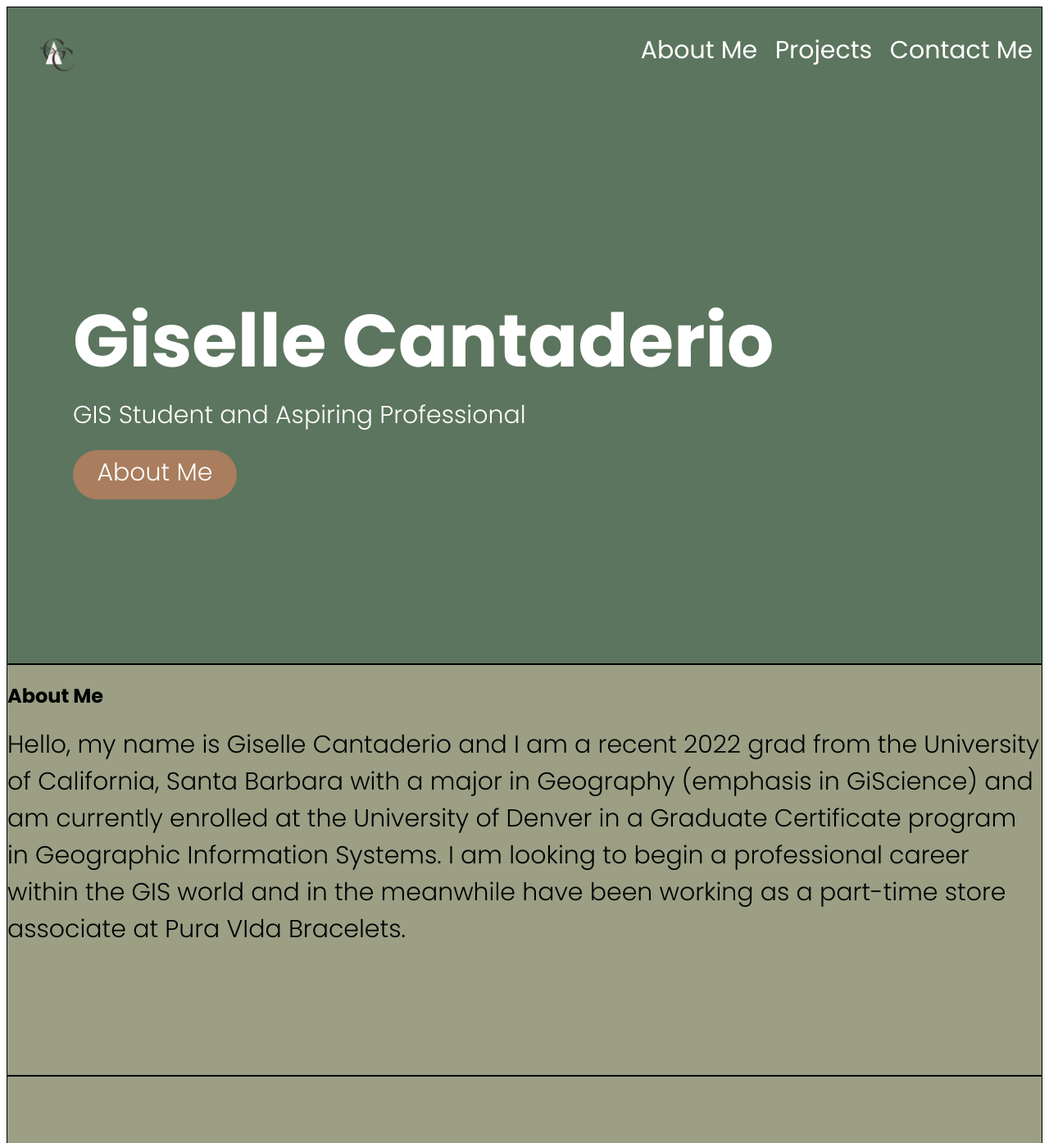
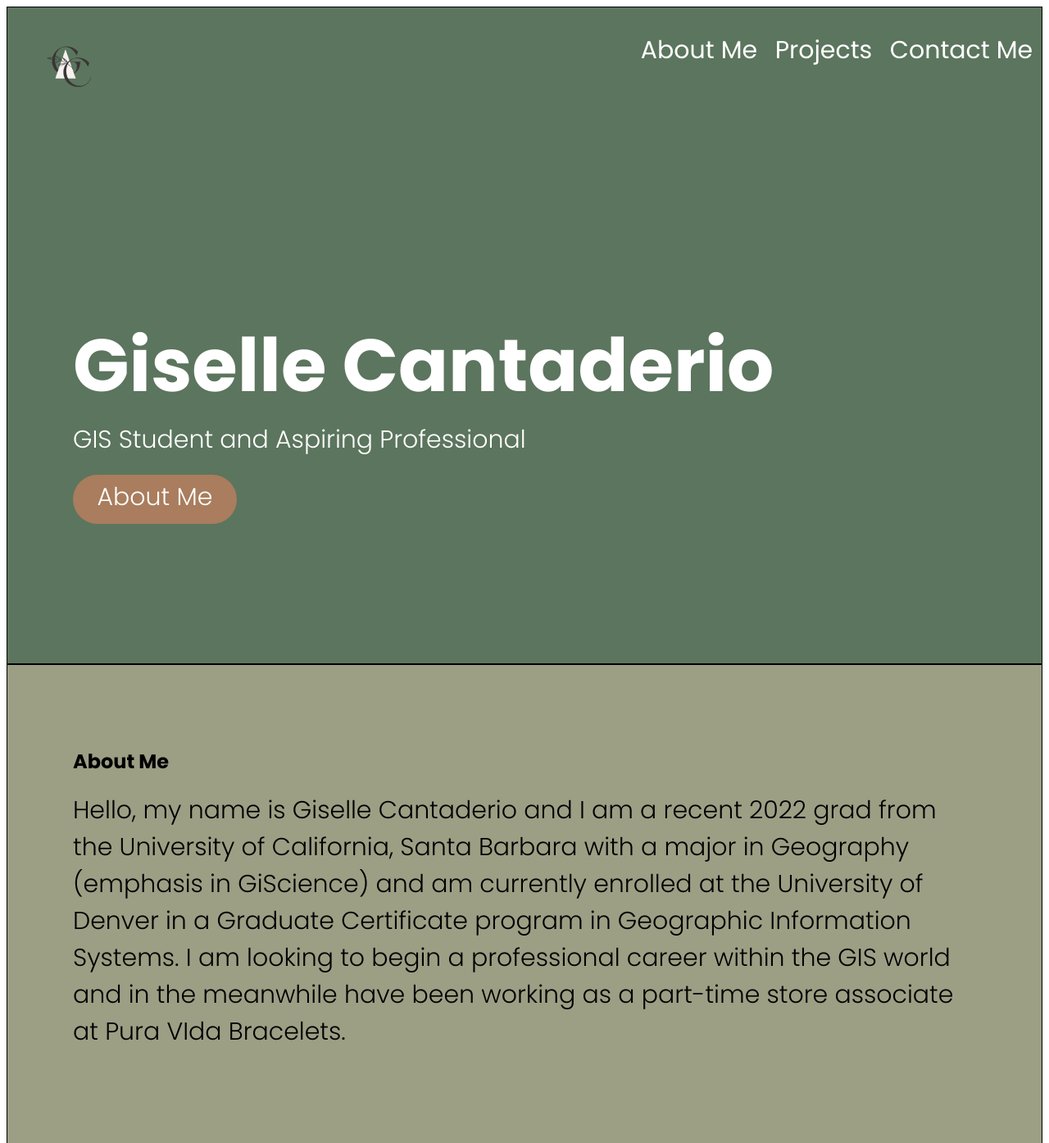
Before and after one commit to cantaderiogiselle/cantaderiogiselle.github.io, a plain HTML site: page index.html in a window 1280 px wide. Shown: the top 1394 px of the page at 82% size. Drawn offline with Linux system fonts and the light colour scheme.

Commit message:
Update styles.css

```diff
--- a/src/styles.css
+++ b/src/styles.css
@@ -83,11 +83,12 @@ p {
 }
 
 .logo {
-     height: 120px;
+     height: 150px;
      margin: 30 px;
 }
 
 .sub-section {
      display: flex;
      justify-content: space-around;
+     padding: 80px;
 }
```
